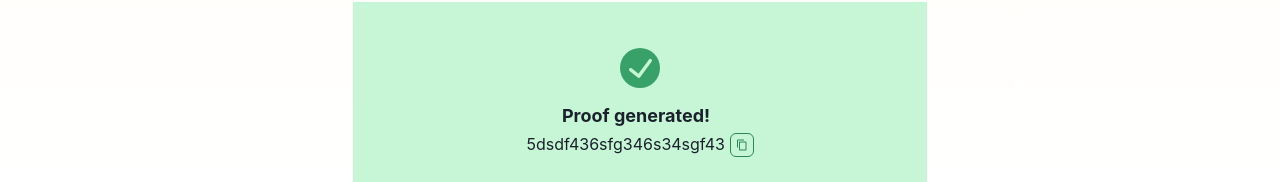
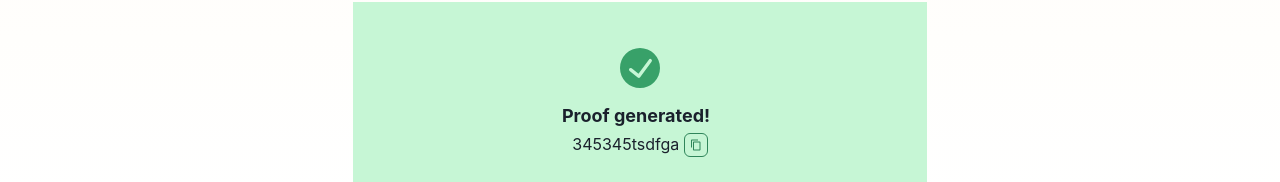
Before and after one commit to vicnaum/proof-of-membership, a React (Create React App) app in the folder ui/: page / in a window 1280 px wide. Both pictures are taken after typing "Sample", "Sample" into the empty fields and a click on the button "Generate Proof". Shown: the part 618-800 px from the top of the page. Built offline with nearby package versions, Linux system fonts and the light colour scheme; no server answers.

Commit message:
added QR WIP

```diff
--- a/ui/package.json
+++ b/ui/package.json
@@ -20,6 +20,7 @@
     "graphql": "^15.6.1",
     "react": "^17.0.2",
     "react-dom": "^17.0.2",
+    "react-qr-code": "^2.0.2",
     "react-scripts": "4.0.3",
     "typescript": "^4.1.2",
     "web-vitals": "^1.0.1"
--- a/ui/src/App.tsx
+++ b/ui/src/App.tsx
@@ -74,6 +74,7 @@ function App() {
     const [maxBalance, setMaxBalance] = useState();
     const [showProof, setShowProof] = useState(false);
     const [showCertificate, setShowCertificate] = useState(false);
+    const [membershipProof, setMembershipProof] = useState('345345tsdfga');
 
     const { data } = useQuery(QUERY, {
         variables: { balance_gt: minBalance, balance_lt: maxBalance },
@@ -175,7 +176,7 @@ function App() {
                         Proof generated!
                     </AlertTitle>
                     <AlertDescription maxWidth="sm">
-                        5dsdf436sfg346s34sgf43{' '}
+                        {membershipProof}{' '}
                         <IconButton
                             aria-label="copy"
                             colorScheme={'green'}
@@ -189,6 +190,7 @@ function App() {
             <Certificate
                 isOpen={showCertificate}
                 isClose={() => setShowCertificate(false)}
+                membershipProof={membershipProof}
             />
         </Stack>
     );
--- a/ui/src/Certificate.tsx
+++ b/ui/src/Certificate.tsx
@@ -9,8 +9,9 @@ import {
     ModalHeader,
     ModalOverlay,
 } from '@chakra-ui/react';
+import QRCode from 'react-qr-code';
 
-const Certificate = ({ isOpen, isClose }: any) => {
+const Certificate = ({ isOpen, isClose, membershipProof }: any) => {
     return (
         <Modal isOpen={isOpen} onClose={isClose}>
             <ModalOverlay />
@@ -19,7 +20,8 @@ const Certificate = ({ isOpen, isClose }: any) => {
                 <ModalCloseButton />
                 <ModalBody>
                     <Center>
-                        <img src="./certificate.svg" alt="" />
+                        {/*<img src="./certificate.svg" alt="" />*/}
+                        <QRCode value={membershipProof} />
                     </Center>
                 </ModalBody>
 
```
Also changed, not shown: 1 other file (tests, documents, lock files or other folders).
